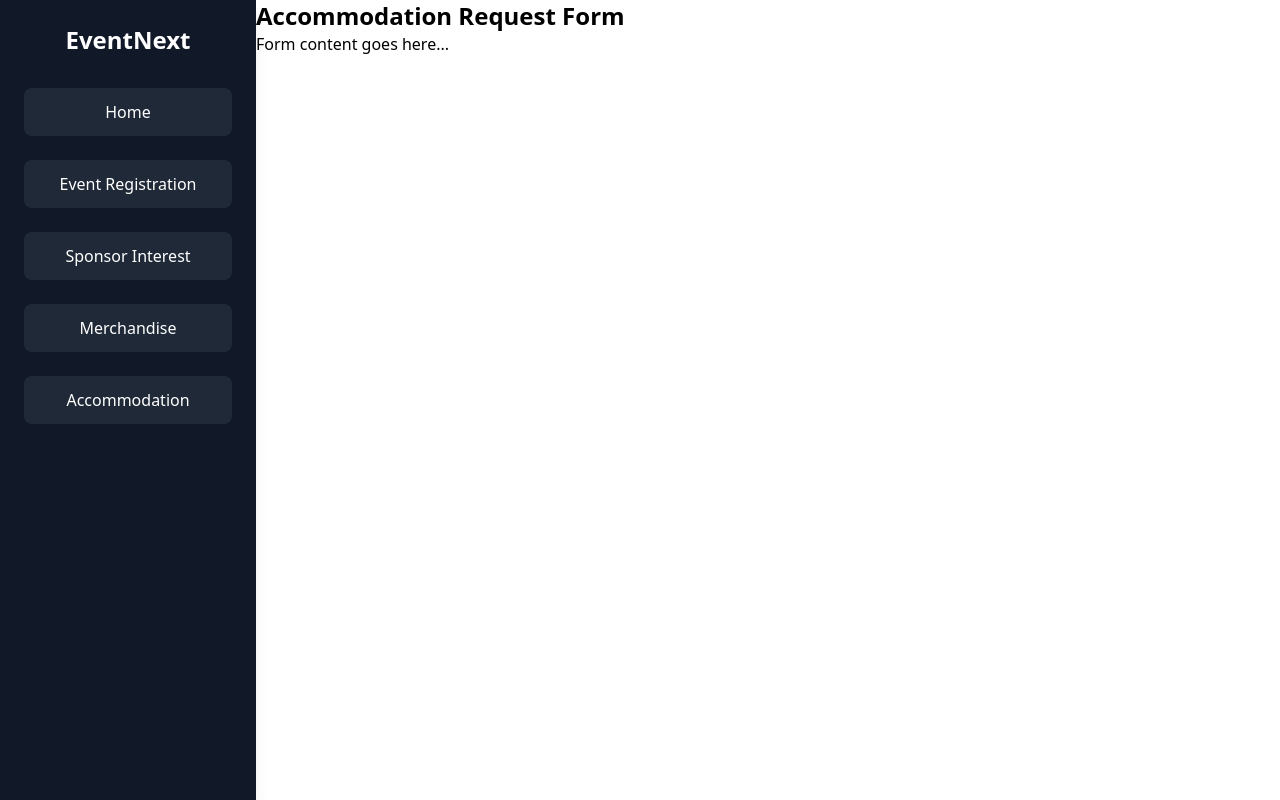
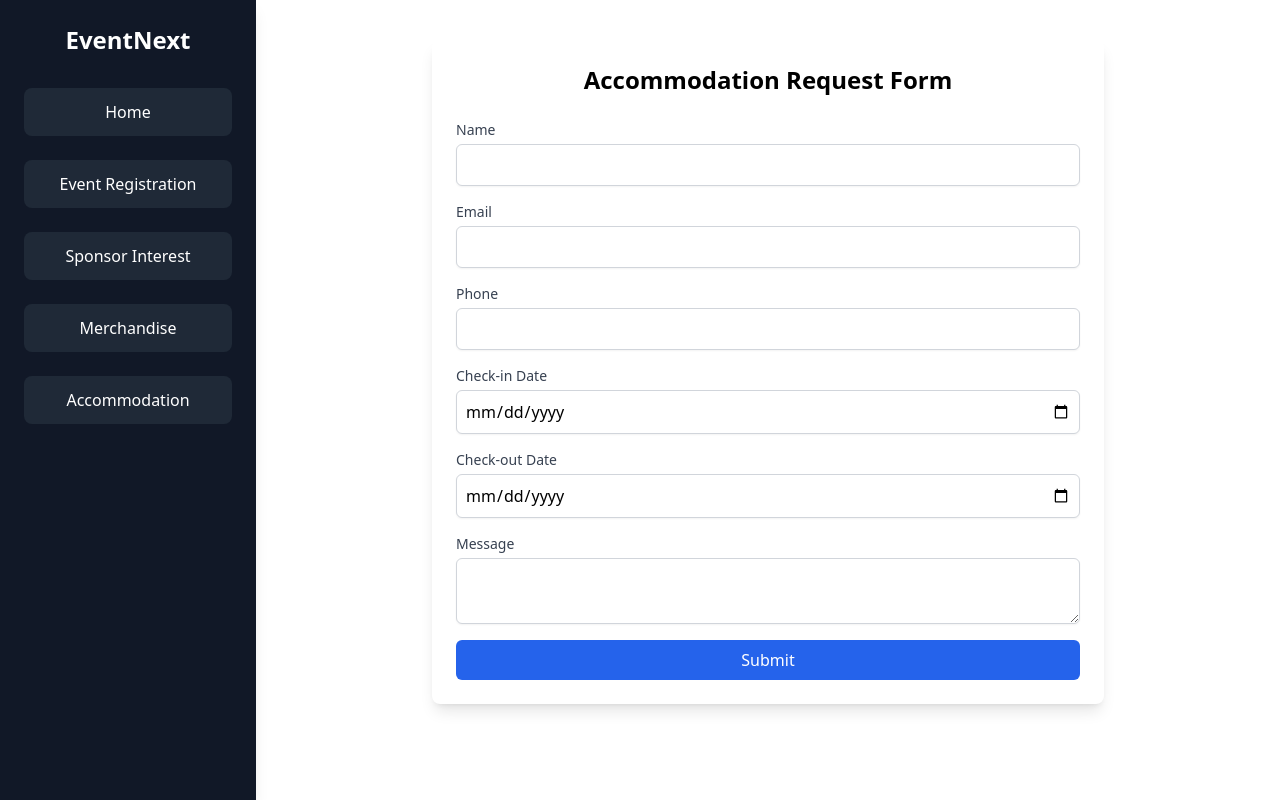
Before and after one commit to dunalpasindu/event-next, a React (Vite) app: page /accommodation in a window 1280 px wide. Built offline with nearby package versions, Linux system fonts and the light colour scheme.

Commit message:
updated accommodation page

```diff
--- a/package.json
+++ b/package.json
@@ -10,6 +10,7 @@
     "preview": "vite preview"
   },
   "dependencies": {
+    "event-next": "file:",
     "react": "^19.0.0",
     "react-dom": "^19.0.0",
     "react-icons": "^5.5.0",
--- a/src/pages/Accommodation.jsx
+++ b/src/pages/Accommodation.jsx
@@ -1,10 +1,159 @@
-import React from 'react';
+import React, { useState } from 'react';
 
 function Accommodation() {
+  const [formData, setFormData] = useState({
+    name: '',
+    email: '',
+    phone: '',
+    checkIn: '',
+    checkOut: '',
+    message: '',
+  });
+
+  const [submitted, setSubmitted] = useState(false);
+  const [errors, setErrors] = useState({});
+
+  const handleChange = (e) => {
+    const { name, value } = e.target;
+    setFormData({ ...formData, [name]: value });
+  };
+
+  const validate = () => {
+    const newErrors = {};
+
+    // Name validation
+    if (!formData.name) {
+      newErrors.name = 'Name is required';
+    } else if (!/^[a-zA-Z ]+$/.test(formData.name)) {
+      newErrors.name = 'Name must contain only letters and spaces';
+    }
+
+    // Email validation
+    if (!formData.email) {
+      newErrors.email = 'Email is required';
+    } else if (!/^[^\s@]+@[^\s@]+\.[^\s@]+$/.test(formData.email)) {
+      newErrors.email = 'Email must be a valid email address';
+    }
+
+    // Phone validation
+    if (!formData.phone) {
+      newErrors.phone = 'Phone number is required';
+    } else if (!/^\d{10}$/.test(formData.phone)) {
+      newErrors.phone = 'Phone number must be 10 digits';
+    }
+
+    // Check-in date validation
+    if (!formData.checkIn) {
+      newErrors.checkIn = 'Check-in date is required';
+    }
+
+    // Check-out date validation
+    if (!formData.checkOut) {
+      newErrors.checkOut = 'Check-out date is required';
+    } else if (formData.checkIn && new Date(formData.checkOut) <= new Date(formData.checkIn)) {
+      newErrors.checkOut = 'Check-out date must be after check-in date';
+    }
+
+    // Message validation
+    if (formData.message && formData.message.length > 500) {
+      newErrors.message = 'Message must not exceed 500 characters';
+    }
+
+    return newErrors;
+  };
+
+  const handleSubmit = (e) => {
+    e.preventDefault();
+    const validationErrors = validate();
+    if (Object.keys(validationErrors).length === 0) {
+      setSubmitted(true);
+    } else {
+      setErrors(validationErrors);
+    }
+  };
+
   return (
-    <div>
-      <h1 className="text-2xl font-bold">Accommodation Request Form</h1>
-      <p>Form content goes here...</p>
+    <div className="max-w-2xl mx-auto mt-10 p-6 bg-white rounded-lg shadow-lg">
+      <h1 className="text-2xl font-bold text-center mb-6">Accommodation Request Form</h1>
+      {submitted ? (
+        <div className="text-center text-green-600 font-bold">
+          Submitted successfully!
+        </div>
+      ) : (
+        <form onSubmit={handleSubmit} className="space-y-4">
+          <div>
+            <label className="block text-sm font-medium text-gray-700">Name</label>
+            <input
+              type="text"
+              name="name"
+              value={formData.name}
+              onChange={handleChange}
+              className="mt-1 block w-full p-2 border border-gray-300 rounded-md shadow-sm focus:ring-blue-500 focus:border-blue-500"
+            />
+            {errors.name && <p className="text-red-500 text-sm">{errors.name}</p>}
+          </div>
+          <div>
+            <label className="block text-sm font-medium text-gray-700">Email</label>
+            <input
+              type="email"
+              name="email"
+              value={formData.email}
+              onChange={handleChange}
+              className="mt-1 block w-full p-2 border border-gray-300 rounded-md shadow-sm focus:ring-blue-500 focus:border-blue-500"
+            />
+            {errors.email && <p className="text-red-500 text-sm">{errors.email}</p>}
+          </div>
+          <div>
+            <label className="block text-sm font-medium text-gray-700">Phone</label>
+            <input
+              type="text"
+              name="phone"
+              value={formData.phone}
+              onChange={handleChange}
+              className="mt-1 block w-full p-2 border border-gray-300 rounded-md shadow-sm focus:ring-blue-500 focus:border-blue-500"
+            />
+            {errors.phone && <p className="text-red-500 text-sm">{errors.phone}</p>}
+          </div>
+          <div>
+            <label className="block text-sm font-medium text-gray-700">Check-in Date</label>
+            <input
+              type="date"
+              name="checkIn"
+              value={formData.checkIn}
+              onChange={handleChange}
+              className="mt-1 block w-full p-2 border border-gray-300 rounded-md shadow-sm focus:ring-blue-500 focus:border-blue-500"
+            />
+            {errors.checkIn && <p className="text-red-500 text-sm">{errors.checkIn}</p>}
+          </div>
+          <div>
+            <label className="block text-sm font-medium text-gray-700">Check-out Date</label>
+            <input
+              type="date"
+              name="checkOut"
+              value={formData.checkOut}
+              onChange={handleChange}
+              className="mt-1 block w-full p-2 border border-gray-300 rounded-md shadow-sm focus:ring-blue-500 focus:border-blue-500"
+            />
+            {errors.checkOut && <p className="text-red-500 text-sm">{errors.checkOut}</p>}
+          </div>
+          <div>
+            <label className="block text-sm font-medium text-gray-700">Message</label>
+            <textarea
+              name="message"
+              value={formData.message}
+              onChange={handleChange}
+              className="mt-1 block w-full p-2 border border-gray-300 rounded-md shadow-sm focus:ring-blue-500 focus:border-blue-500"
+            />
+            {errors.message && <p className="text-red-500 text-sm">{errors.message}</p>}
+          </div>
+          <button
+            type="submit"
+            className="w-full bg-blue-600 text-white py-2 px-4 rounded-md hover:bg-blue-700 transition"
+          >
+            Submit
+          </button>
+        </form>
+      )}
     </div>
   );
 }
```
Also changed, not shown: 1 other file (tests, documents, lock files or other folders).
